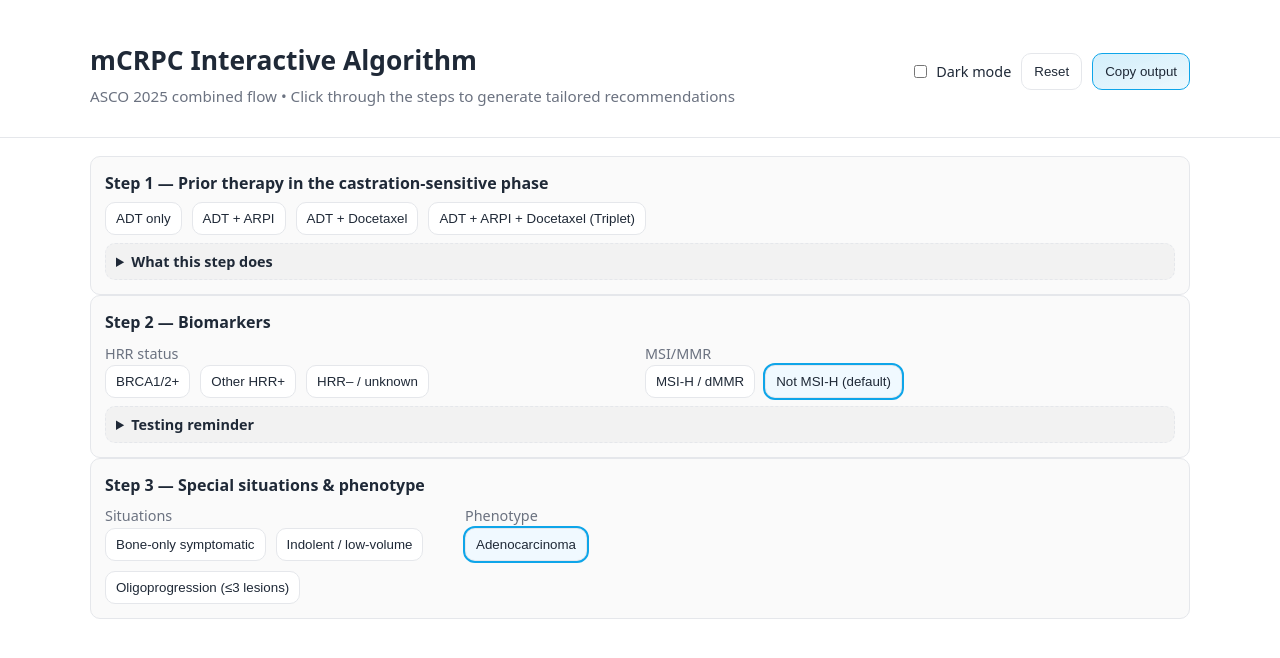
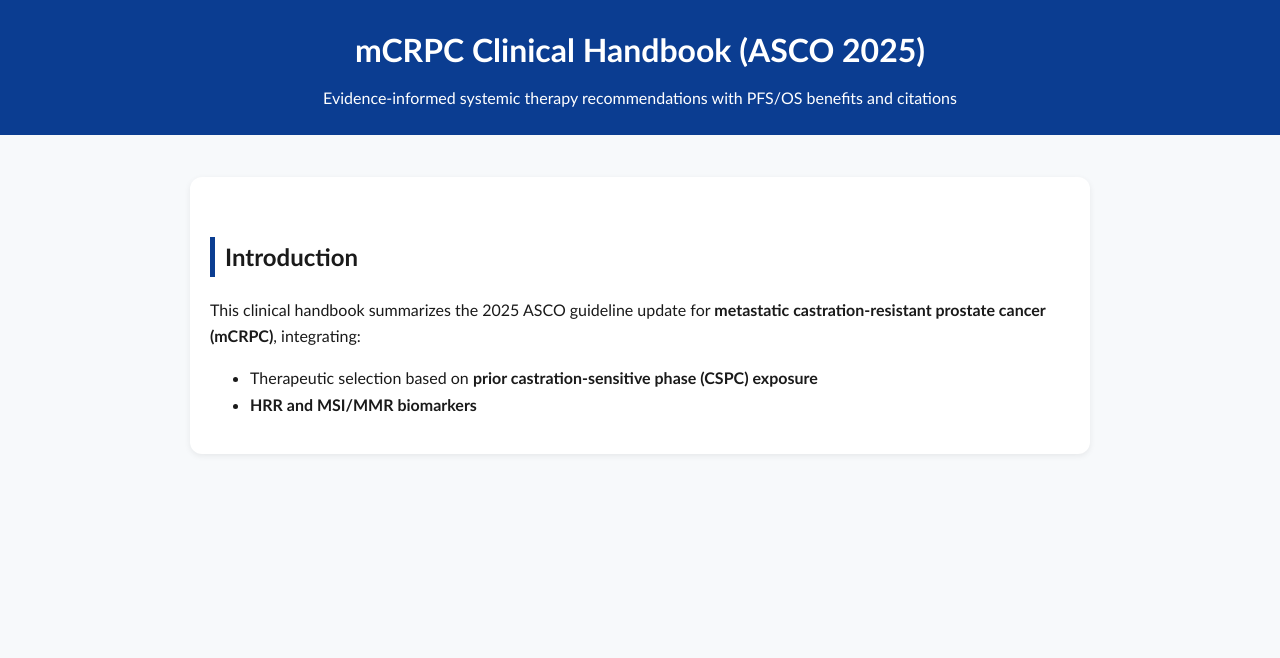
Before and after one commit to dralisamir/mcrpc-algorithm, a plain HTML site: page index.html in a window 1280 px wide. Drawn offline with Linux system fonts and the light colour scheme.

Commit message:
Update index.html

```diff
--- a/index.html
+++ b/index.html
@@ -1,144 +1,86 @@
 <!DOCTYPE html>
 <html lang="en">
 <head>
-<meta charset="utf-8" />
-<meta name="viewport" content="width=device-width, initial-scale=1" />
-<title>mCRPC Interactive Algorithm (ASCO 2025)</title>
+<meta charset="UTF-8">
+<meta name="viewport" content="width=device-width, initial-scale=1">
+<title>mCRPC Clinical Handbook (ASCO 2025)</title>
+
 <style>
-  :root{
-    --bg:#ffffff; --fg:#1f2937; --muted:#6b7280; --card:#fafafa; --border:#e5e7eb;
-    --arpi:#1976d2; --parpi:#2e7d32; --taxane:#d32f2f; --radio:#6a1b9a; --immuno:#ff8f00; --other:#455a64;
-    --accent:#0ea5e9;
+  body {
+    font-family: "Trebuchet MS", sans-serif;
+    margin: 0; padding: 0;
+    background: #f7f9fb;
+    color: #1a1a1a;
+    line-height: 1.65;
   }
-  [data-theme="dark"]{
-    --bg:#0b1020; --fg:#e5e7eb; --muted:#94a3b8; --card:#121a33; --border:#223159; --accent:#38bdf8;
+  header {
+    background: #0b3d91;
+    color: white;
+    padding: 24px 16px;
+    text-align: center;
   }
-  html,body{height:100%}
-  body{
-    margin:0; font-family:system-ui,-apple-system,Segoe UI,Roboto,Arial,sans-serif;
-    background:var(--bg); color:var(--fg); line-height:1.6;
+  h1 { margin: 0 0 8px; font-weight: 700; }
+  h2 { margin-top: 40px; border-left: 5px solid #0b3d91; padding-left: 10px; }
+  h3 { color: #0b3d91; margin-top: 28px; }
+  .container { max-width: 900px; margin: auto; padding: 20px; }
+  .section-card {
+    background: white;
+    border-radius: 12px;
+    padding: 20px;
+    margin: 22px 0;
+    box-shadow: 0 2px 6px rgba(0,0,0,0.07);
   }
-  header{
-    position:sticky; top:0; z-index:10;
-    background:rgba(255,255,255,0.9);
-    border-bottom:1px solid var(--border); padding:10px 16px;
-    -webkit-backdrop-filter: blur(6px); backdrop-filter: blur(6px);
+  .tag {
+    display: inline-block;
+    padding: 4px 10px;
+    border-radius: 8px;
+    color: white;
+    font-size: 0.85rem;
+    margin-right: 6px;
   }
-  [data-theme="dark"] header{background:rgba(11,16,32,0.9)}
-  .container{max-width:1100px; margin:0 auto; padding:18px}
-  h1{margin:.3rem 0 .2rem; font-size:1.65rem}
-  .sub{color:var(--muted); font-size:.95rem}
-  .card{
-    position:relative; z-index:0; /* ensure no stray overlay eats clicks */
-    background:var(--card); border:1px solid var(--border); border-radius:10px; padding:14px;
+  .arpi { background: #1976d2; }
+  .parpi { background: #2e7d32; }
+  .taxane { background: #d32f2f; }
+  .radio { background: #6a1b9a; }
+  .immuno { background: #ff8f00; }
+  .other { background: #455a64; }
+
+  .evidence-box {
+    background: #eef4ff;
+    border-left: 4px solid #0b3d91;
+    padding: 10px 14px;
+    margin-top: 12px;
+    border-radius: 6px;
   }
-  .step-title{font-weight:700; margin-bottom:6px}
-  .btn, .choice{
-    display:inline-block; border:1px solid var(--border); color:var(--fg);
-    background:var(--bg);
-    padding:10px 12px; border-radius:10px; cursor:pointer; user-select:none;
-    pointer-events:auto; position:relative; z-index:1;
+  .trial {
+    font-weight: bold;
+    color: #0b3d91;
   }
-  .btn:hover, .choice:hover{border-color:var(--accent)}
-  .btn.primary{background:linear-gradient( to bottom right, rgba(14,165,233,.18), rgba(14,165,233,.08) ); border-color:var(--accent)}
-  .btnbar{display:flex; gap:10px; flex-wrap:wrap}
-  .choices{display:flex; gap:10px; flex-wrap:wrap}
-  .choice{padding:8px 10px}
-  .choice.active{outline:2px solid var(--accent); background:#f0f9ff}
-  [data-theme="dark"] .choice.active{background:#0b2230}
-  .chip{display:inline-block; padding:3px 8px; border-radius:999px; color:#fff; font-size:.8rem; margin-right:4px}
-  .arpi{background:var(--arpi)} .parpi{background:var(--parpi)} .taxane{background:var(--taxane)}
-  .radio{background:var(--radio)} .immuno{background:var(--immuno)} .other{background:var(--other)}
-  .muted{color:var(--muted)}
-  details{border:1px dashed var(--border); border-radius:10px; padding:6px 10px; background:rgba(0,0,0,0.03)}
-  summary{cursor:pointer; font-weight:600}
-  .grid{display:grid; gap:10px}
-  @media (min-width:900px){ .grid-2{grid-template-columns:1fr 1fr} .grid-3{grid-template-columns:1fr 1fr 1fr}}
-  .output .regimen{border:1px solid var(--border); border-radius:12px; padding:12px; background:var(--bg); margin-bottom:10px}
-  .note{background:#eef7ff; border-left:3px solid var(--accent); padding:8px 10px; border-radius:8px}
-  [data-theme="dark"] .note{background:#0b2230}
-  .toolbar{display:flex; gap:8px; align-items:center; justify-content:space-between; margin-top:6px}
-  footer{color:var(--muted); font-size:.85rem; margin-top:18px}
-  .kbd{border:1px solid var(--border); padding:0 6px; border-radius:6px; background:var(--card); font-family:ui-monospace, SFMono-Regular, Menlo, monospace}
-  .small{font-size:.9rem}
-  .invis{display:none}
-  button.choice, button.btn{border-width:1px; border-style:solid}
+  footer {
+    text-align: center;
+    color: #666;
+    padding: 22px;
+    margin-top: 40px;
+  }
 </style>
 </head>
+
 <body>
+
 <header>
-  <div class="container">
-    <div class="toolbar">
-      <div>
-        <h1>mCRPC Interactive Algorithm</h1>
-        <div class="sub">ASCO 2025 combined flow • Click through the steps to generate tailored recommendations</div>
-      </div>
-      <div class="btnbar">
-        <label class="small" style="display:inline-flex;align-items:center;gap:6px;cursor:pointer;">
-          <input type="checkbox" id="darkToggle"> Dark mode
-        </label>
-        <button class="btn" id="resetBtn" type="button" title="Clear selections (R)"><span>Reset</span></button>
-        <button class="btn primary" id="copyBtn" type="button" title="Copy output (C)">Copy output</button>
-      </div>
-    </div>
-  </div>
+  <h1>mCRPC Clinical Handbook (ASCO 2025)</h1>
+  <div>Evidence-informed systemic therapy recommendations with PFS/OS benefits and citations</div>
 </header>
 
-<main class="container" id="appRoot" style="position:relative; z-index:0;">
-  <!-- STEP 1 -->
-  <section class="card">
-    <div class="step-title">Step 1 — Prior therapy in the castration‑sensitive phase</div>
-    <div class="choices" id="exposureChoices" role="radiogroup" aria-label="Prior therapy">
-      <button class="choice" data-exposure="A1" type="button">ADT only</button>
-      <button class="choice" data-exposure="A2" type="button">ADT + ARPI</button>
-      <button class="choice" data-exposure="A3" type="button">ADT + Docetaxel</button>
-      <button class="choice" data-exposure="A4" type="button">ADT + ARPI + Docetaxel (Triplet)</button>
-    </div>
-    <details class="small" style="margin-top:8px;">
-      <summary>What this step does</summary>
-      Therapy choices in mCRPC depend heavily on what was already given for mCSPC. We branch first on **ADT only / +ARPI / +Docetaxel / Triplet**.
-    </details>
-  </section>
+<div class="container">
 
-  <!-- STEP 2 -->
-  <section class="card">
-    <div class="step-title">Step 2 — Biomarkers</div>
-    <div class="grid grid-2">
-      <div>
-        <div class="muted small">HRR status</div>
-        <div class="choices" id="hrrChoices" role="radiogroup" aria-label="HRR">
-          <button class="choice" data-hrr="brca" type="button">BRCA1/2+</button>
-          <button class="choice" data-hrr="other" type="button">Other HRR+</button>
-          <button class="choice" data-hrr="neg" type="button">HRR– / unknown</button>
-        </div>
-      </div>
-      <div>
-        <div class="muted small">MSI/MMR</div>
-        <div class="choices" id="msiChoices" role="radiogroup" aria-label="MSI">
-          <button class="choice" data-msi="msi" type="button">MSI‑H / dMMR</button>
-          <button class="choice active" data-msi="wt" type="button">Not MSI‑H (default)</button>
-        </div>
-      </div>
-    </div>
-    <details class="small" style="margin-top:8px;">
-      <summary>Testing reminder</summary>
-      Obtain **germline + somatic** testing early: HRR genes (incl. BRCA1/2), MSI/dMMR; consider TMB as context.
-    </details>
-  </section>
-
-  <!-- STEP 3 -->
-  <section class="card">
-    <div class="step-title">Step 3 — Special situations & phenotype</div>
-    <div class="grid grid-3">
-      <div>
-        <div class="muted small">Situations</div>
-        <div class="choices" id="situations" aria-label="Specials" role="group">
-          <button class="choice" data-sit="boneonly" type="button">Bone‑only symptomatic</button>
-          <button class="choice" data-sit="indolent" type="button">Indolent / low‑volume</button>
-          <button class="choice" data-sit="oligo" type="button">Oligoprogression (≤3 lesions)</button>
-        </div>
-      </div>
-      <div>
-        <div class="muted small">Phenotype</div>
-        <div class="choices" id="phenotype" role="radiogroup" aria-label="Phenotype">
-          <button class="choice active" data-pheno="adeno" type="button">Adenocarcinoma</button>
+<!-- INTRO -->
+<section class="section-card">
+  <h2>Introduction</h2>
+  <p>
+    This clinical handbook summarizes the 2025 ASCO guideline update for
+    <strong>metastatic castration-resistant prostate cancer (mCRPC)</strong>, integrating:
+  </p>
+  <ul>
+    <li>Therapeutic selection based on <strong>prior castration-sensitive phase (CSPC) exposure</strong></li>
+    <li><strong>HRR and MSI/MMR biomarkers</strong></li>
```
